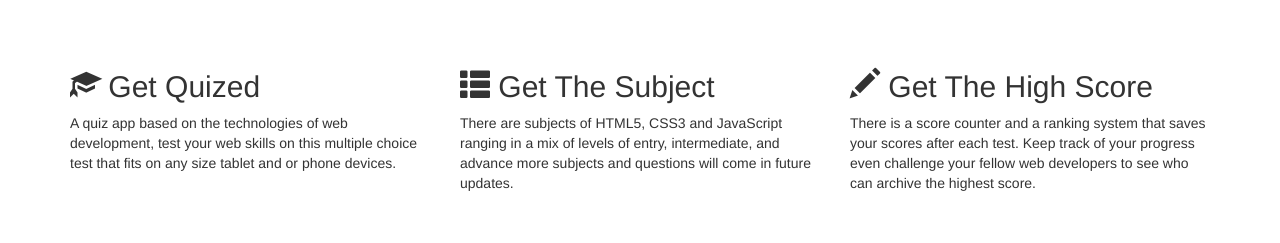
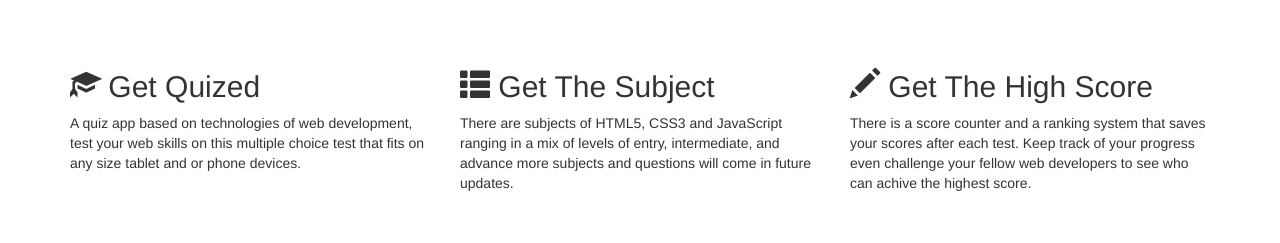
Before and after one commit to DCbrown/WebDevsQuizSplashPage, a plain HTML site: page index.html in a window 1280 px wide. Shown: the part 989-1232 px from the top of the page. Drawn offline with nearby package versions, Linux system fonts and the light colour scheme.

Commit message:
Update
Update

```diff
--- a/index.html
+++ b/index.html
@@ -149,7 +149,7 @@
 
     		<div class="col-md-4 marginTop">
     			<h2><span class="glyphicon glyphicon-education"></span> Get Quized</h2>
-    			<p>A quiz app based on the technologies of web development, test your web skills on this multiple choice test that fits on any size tablet and or phone devices.</p>
+    			<p>A quiz app based on technologies of web development, test your web skills on this multiple choice test that fits on any size tablet and or phone devices.</p>
     		</div>
 
     		<div class="col-md-4 marginTop">
@@ -159,7 +159,7 @@
 
     		<div class="col-md-4 marginTop">
     			<h2><span class="glyphicon glyphicon-pencil"></span> Get The High Score</h2>
-    			<p>There is a score counter and a ranking system that saves your scores after each test. Keep track of your progress even challenge your fellow web developers to see who can archive the highest score.</p>
+    			<p>There is a score counter and a ranking system that saves your scores after each test. Keep track of your progress even challenge your fellow web developers to see who can achive the highest score.</p>
     		</div>
 
     	</div>
```
